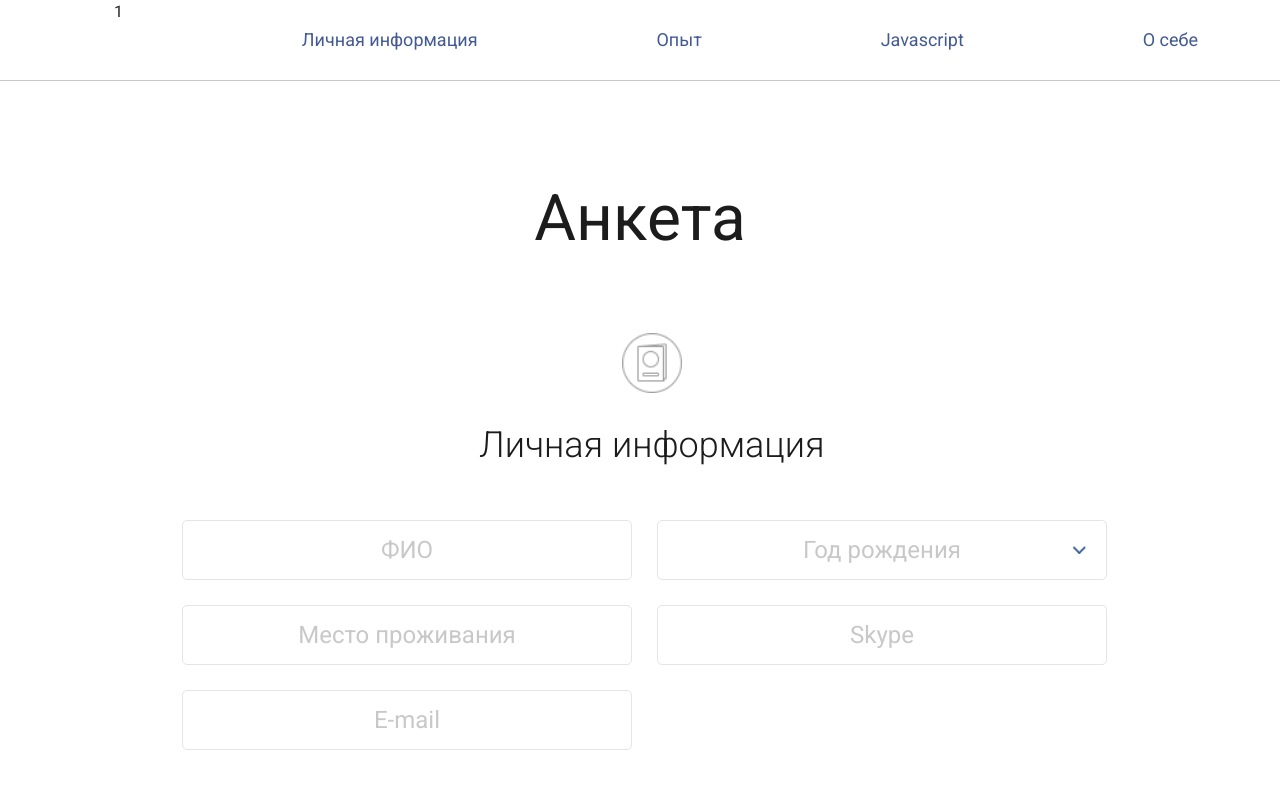
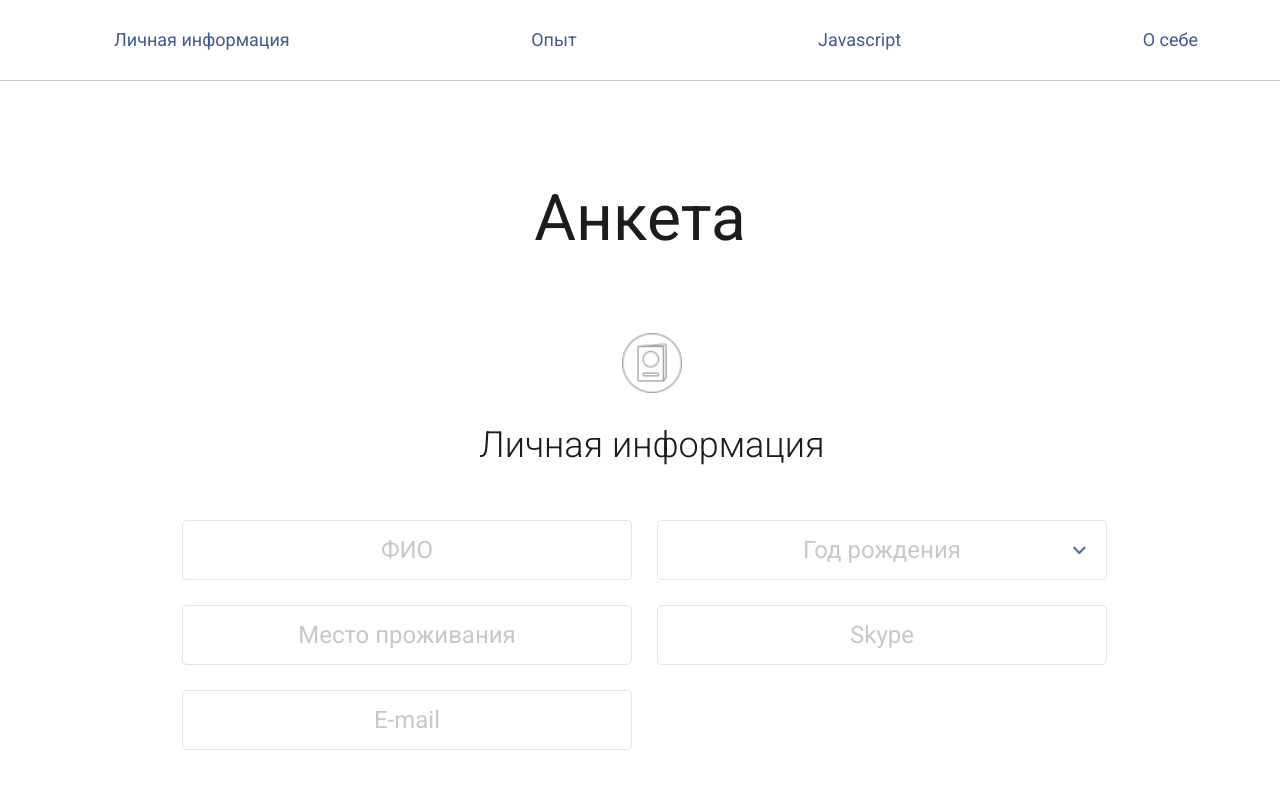
Before and after one commit to malikovaasem/ques, a plain HTML site: page index.html in a window 1280 px wide. Shown: the top 800 px of the page. Drawn offline with nearby package versions, Linux system fonts and the light colour scheme.

Commit message:
realize questionnaire test project

```diff
--- a/index.html
+++ b/index.html
@@ -15,7 +15,7 @@
         <nav>
             <div class="container">
             <ul class="menu">
-                <p>1</p>
+
                 <li class="menu_item"><a href="#personal" class="menu_link">Личная информация</a></li>
                 <li class="menu_item"><a href="#experience" class="menu_link">Опыт</a></li>
                 <li class="menu_item"><a href="#js" class="menu_link">Javascript</a></li>
```
